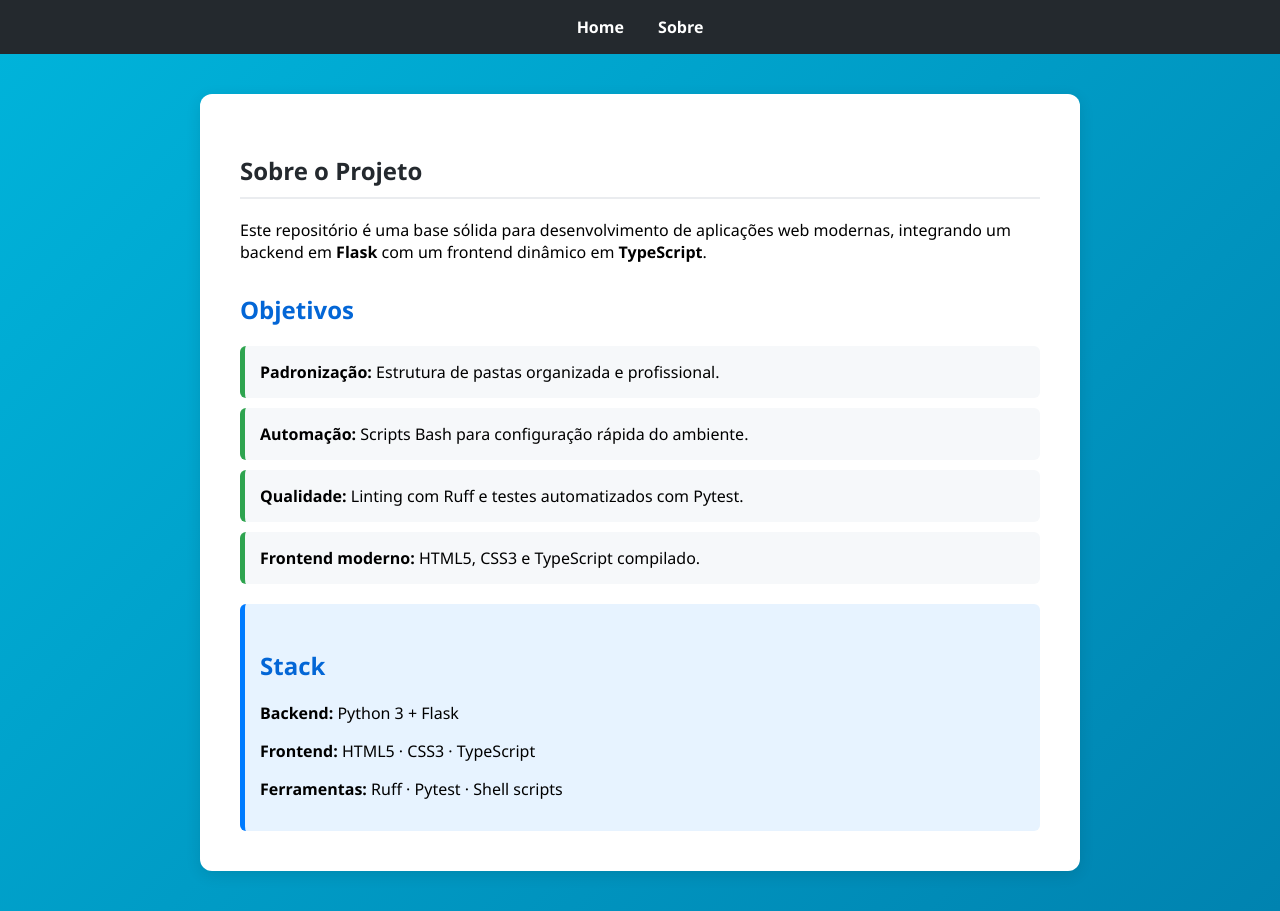
After one commit to leandro3810/Estrutura-do-Projeto, a Flask app: template templates/about.html in a window 1280 px wide. The commit adds this page. Run offline with Flask 3, Linux system fonts and the light colour scheme; the template is opened without the code that fills it, so the values that code supplies are empty.

Commit message:
create backend, frontend, and tooling components
Agent-Logs-Url: https://github.com/leandro3810/Estrutura-do-Projeto/sessions/ccc3de82-e026-451a-ab01-cce82dc23006

Co-authored-by: leandro3810 <174205117+leandro3810@users.noreply.github.com>

```diff
--- a/Static/Ts/app.ts
+++ b/Static/Ts/app.ts
@@ -1,7 +1,7 @@
-const welcomeMessage: string = "Olá do TypeScript!";
+const welcomeMessage: string = "Bem-vindo ao Estrutura-do-Projeto!";
 
 document.addEventListener("DOMContentLoaded", () => {
-    const header = document.querySelector("h1");
+    const header = document.getElementById("main-heading");
     if (header) {
         header.innerText = welcomeMessage;
         console.log("TypeScript carregado com sucesso!");
--- a/Static/style.css
+++ b/Static/style.css
@@ -1,10 +1,9 @@
 body {
     font-family: 'Segoe UI', Tahoma, Geneva, Verdana, sans-serif;
     background: linear-gradient(135deg, #00b4db, #0083b0);
-    height: 100vh;
+    min-height: 100vh;
     display: flex;
-    justify-content: center;
-    align-items: center;
+    flex-direction: column;
     margin: 0;
 }
 
@@ -26,20 +25,52 @@ nav a:hover {
 }
 
 .content {
-    width: 90%;
-    max-width: 400px;
+    flex: 1;
+    display: flex;
+    justify-content: center;
+    align-items: flex-start;
+    padding: 40px 20px;
 }
 
+/* ── Home ── */
+.home-container {
+    background: rgba(255, 255, 255, 0.2);
+    backdrop-filter: blur(10px);
+    border-radius: 20px;
+    padding: 40px 50px;
+    text-align: center;
+    color: white;
+    box-shadow: 0 8px 32px rgba(0, 0, 0, 0.15);
+    max-width: 500px;
+    width: 100%;
+}
+
+.home-container h1 {
+    color: white;
+    border-bottom: 2px solid rgba(255, 255, 255, 0.4);
+    padding-bottom: 10px;
+}
+
+.digital-clock {
+    font-size: 3rem;
+    font-weight: bold;
+    letter-spacing: 0.1em;
+    margin-top: 20px;
+    color: #fff;
+    text-shadow: 0 2px 8px rgba(0, 0, 0, 0.2);
+}
+
+/* ── About ── */
 .about-container {
-    max-width: 900px;
-    margin: 40px auto;
+    max-width: 800px;
+    width: 100%;
     background: #ffffff;
     padding: 40px;
     border-radius: 12px;
-    box-shadow: 0 4px 15px rgba(0,0,0,0.1);
+    box-shadow: 0 4px 15px rgba(0, 0, 0, 0.1);
 }
 
-h1 {
+.about-container h1 {
     color: #24292e;
     border-bottom: 2px solid #eaecef;
     padding-bottom: 10px;
@@ -70,54 +101,3 @@ h2 {
     margin-top: 20px;
     border-radius: 6px;
 }
-
-    background: rgba(255, 255, 255, 0.2);
-    backdrop-filter: blur(10px);
-    border-radius: 20px;
-    padding: 30px;
-    text-align: center;
-    color: white;
-    box-shadow: 0 8px 32px rgba(0, 0, 0, 0.1);
-}
-
-.search-box {
-    display: flex;
-    gap: 10px;
-    margin-bottom: 20px;
-}
-
-input {
-    flex: 1;
-    padding: 10px;
-    border-radius: 10px;
-    border: none;
-    outline: none;
-}
-
-button {
-    padding: 10px 20px;
-    border-radius: 10px;
-    border: none;
-    background: #ff8c00;
-    color: white;
-    cursor: pointer;
-    font-weight: bold;
-}
-
-.weather-info h1 {
-    font-size: 3rem;
-    margin: 10px 0;
-}
-
-.temp-container {
-    font-size: 4rem;
-    font-weight: bold;
-}
-
-.details {
-    display: flex;
-    justify-content: space-around;
-    margin-top: 20px;
-    padding-top: 20px;
-    border-top: 1px solid rgba(255,255,255,0.3);
-}
--- a/requirements.txt
+++ b/requirements.txt
@@ -1,2 +1,3 @@
 flask
 ruff
+pytest
--- /dev/null
+++ b/templates/about.html
@@ -0,0 +1,28 @@
+{% extends 'base.html' %}
+
+{% block title %}Sobre — Estrutura-do-Projeto{% endblock %}
+
+{% block content %}
+<section class="about-container">
+    <h1>Sobre o Projeto</h1>
+    <p>Este repositório é uma base sólida para desenvolvimento de aplicações web modernas,
+       integrando um backend em <strong>Flask</strong> com um frontend dinâmico em <strong>TypeScript</strong>.</p>
+
+    <div class="project-goals">
+        <h2>Objetivos</h2>
+        <ul>
+            <li><strong>Padronização:</strong> Estrutura de pastas organizada e profissional.</li>
+            <li><strong>Automação:</strong> Scripts Bash para configuração rápida do ambiente.</li>
+            <li><strong>Qualidade:</strong> Linting com Ruff e testes automatizados com Pytest.</li>
+            <li><strong>Frontend moderno:</strong> HTML5, CSS3 e TypeScript compilado.</li>
+        </ul>
+    </div>
+
+    <div class="github-pages-info">
+        <h2>Stack</h2>
+        <p><strong>Backend:</strong> Python 3 + Flask</p>
+        <p><strong>Frontend:</strong> HTML5 · CSS3 · TypeScript</p>
+        <p><strong>Ferramentas:</strong> Ruff · Pytest · Shell scripts</p>
+    </div>
+</section>
+{% endblock %}
--- /dev/null
+++ b/templates/base.html
@@ -0,0 +1,19 @@
+<!DOCTYPE html>
+<html lang="pt-BR">
+<head>
+    <meta charset="UTF-8">
+    <meta name="viewport" content="width=device-width, initial-scale=1.0">
+    <title>{% block title %}Estrutura-do-Projeto{% endblock %}</title>
+    <link rel="stylesheet" href="{{ url_for('static', filename='style.css') }}">
+</head>
+<body>
+    <nav>
+        <a href="{{ url_for('main.home') }}">Home</a>
+        <a href="{{ url_for('main.about') }}">Sobre</a>
+    </nav>
+    <div class="content">
+        {% block content %}{% endblock %}
+    </div>
+    <script src="{{ url_for('static', filename='js/app.js') }}"></script>
+</body>
+</html>
--- a/tsconfig.json
+++ b/tsconfig.json
@@ -6,5 +6,5 @@
     "strict": true,
     "esModuleInterop": true
   },
-  "include": ["Static/ts"]
+  "include": ["Static/Ts"]
 }
```
Also changed, not shown: Static/Ts/clock.ts (added, +28 -0 lines), Tests/test_route.py (+9 -6 lines), pyproject.toml (added, +36 -0 lines), python/__init__.py (added, +25 -0 lines), python/routes.py (+9 -5 lines), templates/index.html (added, +11 -0 lines), 3 other files.
